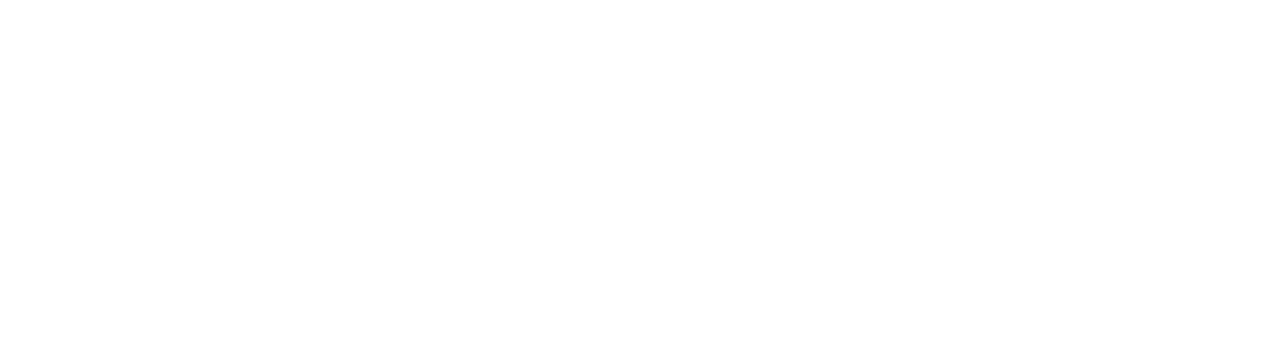
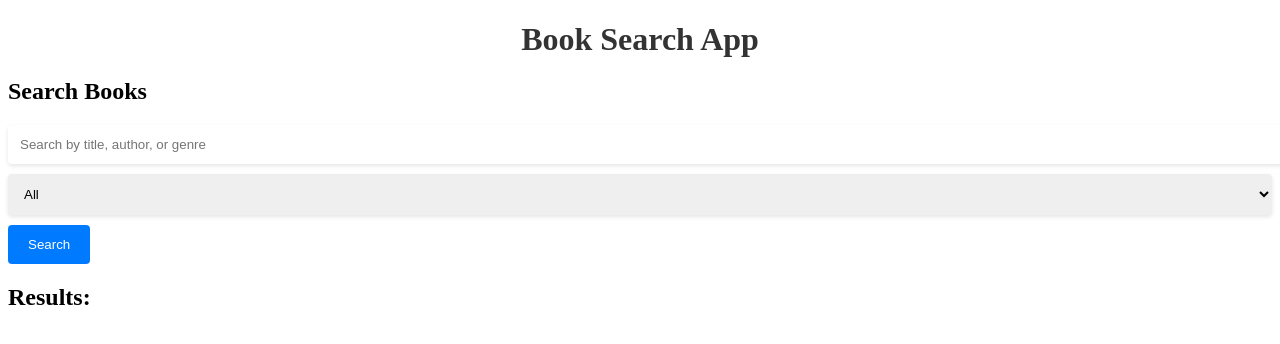
Before and after one commit to KariUA/biblio-web, a React (Create React App) app: page / in a window 1280 px wide. Shown: the top 344 px of the page. Built offline with nearby package versions, Linux system fonts and the light colour scheme.

Commit message:
Basic implementation of the search component

```diff
--- a/package.json
+++ b/package.json
@@ -6,6 +6,7 @@
     "@testing-library/jest-dom": "^5.17.0",
     "@testing-library/react": "^13.4.0",
     "@testing-library/user-event": "^13.5.0",
+    "axios": "^1.6.7",
     "react": "^18.2.0",
     "react-dom": "^18.2.0",
     "react-scripts": "5.0.1",
--- a/src/App.css
+++ b/src/App.css
@@ -1,38 +1,76 @@
-.App {
-  text-align: center;
-}
+/* App.css */
 
-.App-logo {
-  height: 40vmin;
-  pointer-events: none;
-}
+/* Contenedor principal de la aplicación */
+.app-container {
+    max-width: 800px;
+    margin: 20px; /* Agrega márgenes a cada lado */
+    padding: 20px;
+    background-color: #f4f4f4;
+    border-radius: 8px;
+    box-shadow: 0 4px 8px rgba(0, 0, 0, 0.1);
+    display: flex;
+    flex-direction: column;
+    align-items: center;
+    justify-content: center;
+  }
 
-@media (prefers-reduced-motion: no-preference) {
-  .App-logo {
-    animation: App-logo-spin infinite 20s linear;
+  /* Estilo del título */
+  h1 {
+    text-align: center;
+    margin-bottom: 20px;
+    color: #333;
   }
-}
 
-.App-header {
-  background-color: #282c34;
-  min-height: 100vh;
-  display: flex;
-  flex-direction: column;
-  align-items: center;
-  justify-content: center;
-  font-size: calc(10px + 2vmin);
-  color: white;
-}
+  /* Contenedor de búsqueda */
+  .search-container {
+    width: 100%;
+    max-width: 400px;
+    display: flex;
+    align-items: stretch;
+    margin-bottom: 20px;
+    flex-direction: column;
+    align-items: center;
+  }
 
-.App-link {
-  color: #61dafb;
-}
+  /* Estilos del campo de entrada */
+  input[type="text"],
+  select {
+    flex: 1;
+    padding: 12px;
+    margin-bottom: 10px;
+    border: none;
+    border-radius: 4px;
+    box-shadow: 0 2px 4px rgba(0, 0, 0, 0.1);
+    transition: box-shadow 0.3s;
+    width: 100%;
+    max-width: 100%;
+  }
 
-@keyframes App-logo-spin {
-  from {
-    transform: rotate(0deg);
+  /* Cambio de estilo al pasar el cursor sobre los elementos */
+  input[type="text"]:hover,
+  input[type="text"]:focus,
+  select:hover,
+  select:focus {
+    box-shadow: 0 4px 8px rgba(0, 0, 0, 0.2);
   }
-  to {
-    transform: rotate(360deg);
+
+  /* Estilo del botón de búsqueda */
+  button {
+    padding: 12px 20px;
+    background-color: #007bff;
+    color: #fff;
+    border: none;
+    border-radius: 4px;
+    cursor: pointer;
+    transition: background-color 0.3s;
   }
-}
+
+  /* Cambio de estilo al pasar el cursor sobre el botón */
+  button:hover {
+    background-color: #0056b3;
+  }
+
+  /* Estilos del mensaje de error */
+  .error-message {
+    color: red;
+  }
--- a/src/App.js
+++ /dev/null
@@ -1,11 +0,0 @@
-import './App.css';
-
-function App() {
-  return (
-    <div className="App">
-
-    </div>
-  );
-}
-
-export default App;
--- /dev/null
+++ b/src/App.jsx
@@ -0,0 +1,23 @@
+import React, { useState } from 'react';
+import SearchBook from './components/SearchBook';
+import ListBook from './components/ListBook';
+import './App.css'; //Falta mejorar el estilo de la aplicación
+
+
+const App = () => {
+  const [searchResults, setSearchResults] = useState([]);
+
+  const handleSearch = (results) => {
+    setSearchResults(results); //Actualiza el estado con los resultados de la búsqueda
+  };
+
+  return (
+    <div>
+      <h1>Book Search App</h1>
+      <SearchBook onSearch={handleSearch} />
+      <ListBook books={searchResults} />
+    </div>
+  );
+};
+
+export default App;
--- /dev/null
+++ b/src/SearchBook.css
@@ -0,0 +1,33 @@
+.search-books-container {
+    max-width: 600px;
+    margin: 0 auto;
+  }
+
+  .search-input {
+    padding: 10px;
+    width: 70%;
+    margin-right: 10px;
+    border-radius: 5px;
+    border: 1px solid #ccc;
+  }
+
+  .search-button {
+    padding: 10px 20px;
+    border-radius: 5px;
+    background-color: #007bff;
+    color: #fff;
+    border: none;
+    cursor: pointer;
+  }
+
+  .book-list {
+    margin-top: 20px;
+  }
+
+  .book-item {
+    background-color: #f9f9f9;
+    padding: 10px;
+    margin-bottom: 10px;
+    border-radius: 5px;
+    box-shadow: 0 2px 4px rgba(0, 0, 0, 0.1);
+  }
--- /dev/null
+++ b/src/components/ListBook.jsx
@@ -0,0 +1,24 @@
+import React from 'react';
+
+const ListBook = ({ books }) => { //Recibe la lista de libros como un prop(parámetro)
+  return (
+    <div>
+      <h2>Results:</h2>
+      <ul>
+        {books.map((book, index) => (
+          <li key={index}>{book.title}</li>
+        ))}
+      </ul>
+    </div>
+  );
+};
+
+// TODO: Modifica el componente para que muestre más detalles de los libros en la lista
+// - Muestra el título de cada libro
+// - Muestra el autor de cada libro
+// - Muestra el año de publicación de cada libro
+// - Muestra el género de cada libro(revisa la propiedad subject de cada libro)
+
+// - PLUS-> Muestra la portada de cada libro (si está disponible) como una imagen
+
+export default ListBook;
--- /dev/null
+++ b/src/components/SearchBook.jsx
@@ -0,0 +1,93 @@
+import React, { useState } from 'react';
+
+const SearchBook = ({ onSearch }) => {
+    const [query, setQuery] = useState('');
+    const [searchBy, setSearchBy] = useState('q');
+    const [error, setError] = useState('');
+    const [loading, setLoading] = useState(false);
+
+    const handleSearch = async () => {
+        setError('');
+        setLoading(true);
+
+        if (!query.trim()) {
+            setError('Por favor, ingresa un término de búsqueda.');
+            setLoading(false);
+            return;
+        }
+
+        try {
+            let url;
+            const encodedQuery = query.split(' ').join('+');
+
+            if (searchBy === 'q') {
+                url = `https://openlibrary.org/search.json?q=${encodedQuery}`;
+            } else if (searchBy === 'title') {
+                url = `https://openlibrary.org/search.json?title=${encodedQuery}`;
+            } else if (searchBy === 'author') {
+                url = `https://openlibrary.org/search.json?author=${encodedQuery}`;
+            } else if (searchBy === 'genre') {
+                //los espacios en blanco en el género deben ser reemplazados por guiones bajos
+                let encoded = query.split('+').join('_');
+                url = `https://openlibrary.org/subjects/${encoded}.json?details=true`;
+            }
+
+            const response = await fetch(url);
+
+            if (!response.ok) {
+                throw new Error('No se pudieron obtener los datos');
+            }
+
+            const data = await response.json();
+            console.log(data);
+
+            if (data.docs && data.docs.length > 0) {
+                onSearch(data.docs);
+            } else {
+                onSearch([]); // Limpiar los resultados existentes
+                setError('No se encontraron resultados.');
+            }
+        } catch (error) {
+            console.error('Error fetching books:', error);
+            setError('Ocurrió un error al buscar libros. Por favor, inténtalo de nuevo más tarde.');
+        }
+
+        setLoading(false);
+    };
+
+    const handleFilterChange = (e) => {
+        setSearchBy(e.target.value);
+        onSearch([]); // Limpia los resultados existentes cuando cambia el filtro
+        setError(''); // Limpia cualquier mensaje de error existente
+    };
+
+    return (
+        <div>
+            <div>
+                {/* Aquí se establece el texto de búsqueda, el filtro y el botón de búsqueda */}
+                <h2>Search Books</h2>
+                <input
+                    type="text"
+                    placeholder="Search by title, author, or genre"
+                    value={query}
+                    onChange={(e) => setQuery(e.target.value)}
+                />
+                <select value={searchBy} onChange={handleFilterChange}>
+                    <option value="q">All</option>
+                    <option value="title">Title</option>
+                    <option value="author">Author</option>
+                    <option value="genre">Genre</option>
+                </select>
+
+                <button onClick={handleSearch} disabled={loading}>
+                    {loading ? 'Loading...' : 'Search'}
+                </button>
+
+            </div>
+
+            {error && <p>{error}</p>}
+        </div>
+    );
+};
+
+export default SearchBook;
```
Also changed, not shown: 1 other file (tests, documents, lock files or other folders).
